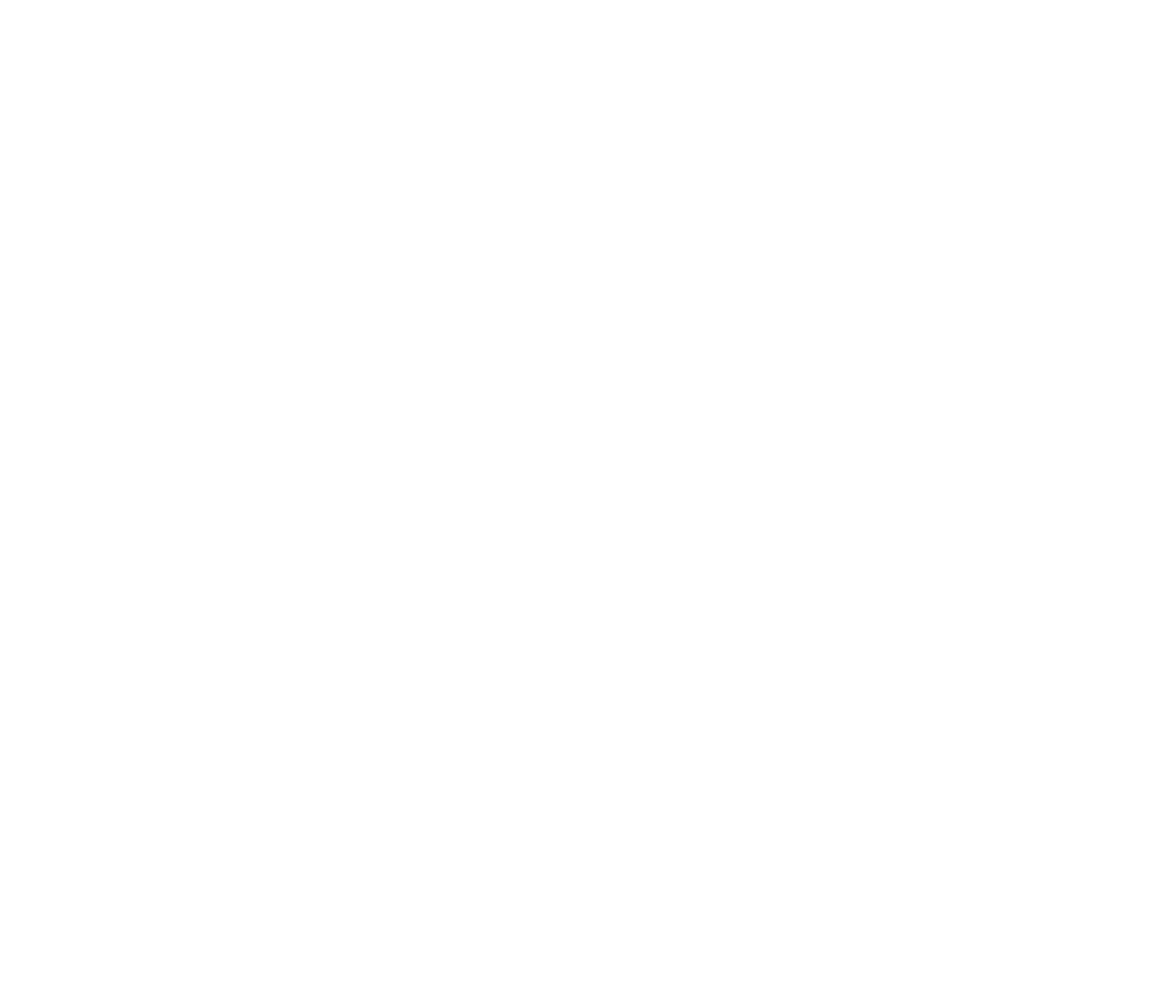
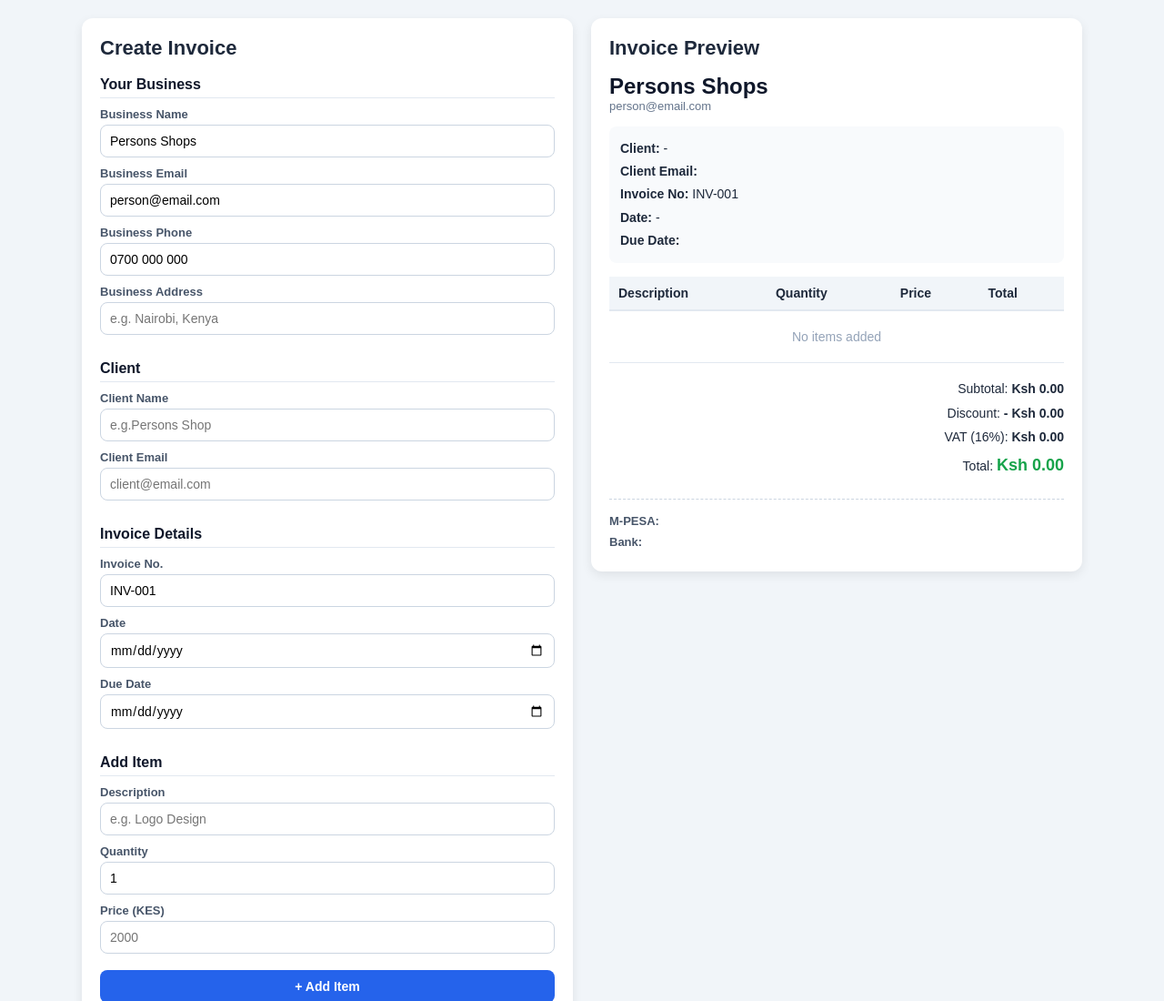
Before and after one commit to Mukai99/invoice-generator, a plain HTML site: page index.html in a window 1280 px wide. Shown: the top 1100 px of the page at 91% size. Before the commit the page ends 800 px from the top, so only its background shows below. Drawn offline with Linux system fonts and the light colour scheme.

Commit message:
Update invoice-generator, added style.css and invoice.js

```diff
--- a/index.html
+++ b/index.html
@@ -2,5 +2,149 @@
 <html lang="en">
 <head>
 <meta charset="UTF-8">
-<meta name="viewport"
-  content="width=device-width, initial-scale=1.0">
+<meta name="viewport" content="width=device-width, initial-scale=1.0">
+<title>Invoice Generator - Mukai</title>
+<link rel="stylesheet" href="style.css">
+</head>
+<body>
+
+<!-- Toast notification - shows "Item added" -->
+<div id="toast"></div>
+
+<div class="wrap">
+
+  <!-- LEFT: FORM -->
+  <div class="card no-print">
+    <h2>Create Invoice</h2>
+
+    <!-- BUSINESS -->
+    <h3>Your Business</h3>
+    <label>Business Name</label>
+    <input id="business" value="Persons Shops">
+
+    <label>Business Email</label>
+    <input id="businessEmail" value="person@email.com">
+
+    <label>Business Phone</label>
+    <input id="businessPhone" value="0700 000 000">
+
+    <label>Business Address</label>
+    <input id="businessAddress" placeholder="e.g. Nairobi, Kenya">
+
+    <!-- CLIENT -->
+    <h3>Client</h3>
+    <label>Client Name</label>
+    <input id="client" placeholder="e.g.Persons Shop">
+
+    <label>Client Email</label>
+    <input id="clientEmail" placeholder="client@email.com">
+
+    <!-- INVOICE DETAILS -->
+    <h3>Invoice Details</h3>
+    <label>Invoice No.</label>
+    <input id="inNo" value="INV-001">
+
+    <label>Date</label>
+    <input type="date" id="date">
+
+    <label>Due Date</label>
+    <input type="date" id="dueDate">
+
+    <!-- ITEM -->
+    <h3>Add Item</h3>
+    <label>Description</label>
+    <input id="description" placeholder="e.g. Logo Design">
+
+    <label>Quantity</label>
+    <input type="number" id="quantity" value="1">
+
+    <label>Price (KES)</label>
+    <input type="number" id="price" placeholder="2000">
+
+    <!-- script.js looks for addItemBtn -->
+    <button id="addItemBtn" type="button">+ Add Item</button>
+
+    <!-- VAT + DISCOUNT -->
+    <h3>Totals</h3>
+    <label>VAT Rate (%)</label>
+    <input type="number" id="vatRate" value="16">
+
+    <label>Discount (KES)</label>
+    <input type="number" id="discount" value="0">
+
+    <!-- PAYMENT -->
+    <h3>Payment</h3>
+    <label>M-PESA Till / Number</label>
+    <input id="mpesa" value="123456">
+
+    <label>Bank Name</label>
+    <input id="bankName" placeholder="e.g. Equity Bank">
+
+    <label>Bank Account</label>
+    <input id="bankAccount" placeholder="e.g. 1234567890">
+
+    <label>Notes</label>
+    <input id="notes" placeholder="Thank you for your business!">
+
+    <button class="green" onclick="window.print()">Print / Save as PDF</button>
+  </div>
+
+  <!-- RIGHT: PREVIEW  -->
+  <div class="card" id="invoicePreview">
+    <h2>Invoice Preview</h2>
+    <div id="invoiceContent">
+
+      <!-- Business header - filled by JS -->
+      <div class="invoice-header">
+        <h3 id="businessName"></h3>
+        <p id="businessContactInfo"></p>
+        <p id="businessPhonePreview"></p>
+        <p id="businessAddressPreview"></p>
+      </div>
+
+      <!-- Client + Invoice details -->
+      <div class="invoice-details">
+        <p><strong>Client:</strong> <span id="clientName"></span></p>
+        <p><strong>Client Email:</strong> <span id="clientEmailPreview"></span></p>
+        <p><strong>Invoice No:</strong> <span id="invoiceNo"></span></p>
+        <p><strong>Date:</strong> <span id="invoiceDate"></span></p>
+        <p><strong>Due Date:</strong> <span id="dueDatePreview"></span></p>
+      </div>
+
+      <!-- Items table - JS fills itemsBody -->
+      <table id="itemsTable">
+        <thead>
+          <tr>
+            <th>Description</th>
+            <th>Quantity</th>
+            <th>Price</th>
+            <th>Total</th>
+          </tr>
+        </thead>
+        <tbody id="itemsBody">
+          <!-- JS adds rows here -->
+        </tbody>
+      </table>
+
+      <!-- Totals-IDs must match script.js -->
+      <div class="total-amount">
+        <p>Subtotal: <b id="subtotal">KES 0</b></p>
+        <p>Discount: <b id="discountPreview">- KES 0</b></p>
+        <p>VAT (<span id="vatLabel">16</span>%): <b id="tax">KES 0</b></p>
+        <p>Total: <b id="totalAmount">KES 0</b></p>
+      </div>
+
+      <!-- Payment + Notes -->
+      <div class="payment-info">
+        <p><strong>M-PESA:</strong> <span id="mpesaPreview"></span></p>
+        <p><strong>Bank:</strong> <span id="bankPreview"></span></p>
+        <p id="notesPreview" style="color:#666;font-size:13px"></p>
+      </div>
+
+    </div>
+  </div>
+</div>
+
+<script src="invoice.js"></script>
+</body>
+</html>
--- /dev/null
+++ b/invoice.js
@@ -0,0 +1,144 @@
+(() => {
+  "use strict";
+
+  const $ = (id) => document.getElementById(id);
+
+  let items = [];
+  let nextItemId = 1;
+
+  // Format in KES currency: KES 2,000.00
+  const money = (amount) => {
+    return new Intl.NumberFormat("en-KE", {
+      style: "currency",
+      currency: "KES"
+    }).format(Number.isFinite(amount) ? amount : 0);
+  };
+
+  const value = (id) => $(id).value.trim();
+
+  const setText = (id, text) => {
+    const el = $(id);
+    if (el) el.textContent = text || "";
+  };
+
+  const safeNumber = (id) => {
+    const el = $(id);
+    if (!el) return 0;
+    const number = Number(el.value);
+    return Number.isFinite(number) ? number : 0;
+  };
+
+  // Prevents html injection
+  const escapeHtml = (unsafe) => {
+    return unsafe
+      .replace(/&/g, "&amp;")
+      .replace(/</g, "&lt;")
+      .replace(/>/g, "&gt;")
+      .replace(/"/g, "&quot;")
+      .replace(/'/g, "&#039;");
+  };
+
+  // Notification message
+  function showToast(message) {
+    const toast = $("toast");
+    if (!toast) return;
+    toast.textContent = message;
+    toast.classList.add("show");
+    window.clearTimeout(showToast.timer);
+    showToast.timer = window.setTimeout(() => {
+      toast.classList.remove("show");
+    }, 3000);
+  }
+
+  // Display invoice items
+  function renderItems() {
+    const body = $("itemsBody");
+    if (!body) return;
+
+    if (!items.length) {
+      body.innerHTML = `<tr class="empty-row"><td colspan="5">No items added</td></tr>`;
+      calculateTotals();
+      return;
+    }
+
+
+    body.innerHTML = items.map((item) => `<tr>
+      <td>
+        <span class="item-description">${escapeHtml(item.description)}</span>
+        <button class="remove-item no-print" type="button" data-remove="${item.id}">Remove</button>
+      </td>
+      <td class="align-right">${item.quantity}</td>
+      <td class="align-right">${money(item.price)}</td>
+      <td class="align-right"><strong>${money(item.quantity * item.price)}</strong></td>
+    </tr>`).join("");
+
+    calculateTotals();
+  }
+
+  function calculateTotals() {
+    const subtotal = items.reduce((sum, item) => sum + item.quantity * item.price, 0);
+
+    const discount = Math.min(Math.max(0, safeNumber("discount")), subtotal);
+    const taxableAmount = Math.max(0, subtotal - discount);
+    const vatRate = Math.min(100, Math.max(0, safeNumber("vatRate")));
+    const tax = taxableAmount * vatRate / 100;
+    const total = taxableAmount + tax;
+
+    setText("subtotal", money(subtotal));
+    setText("discountPreview", `- ${money(discount)}`);
+    setText("vatLabel", String(vatRate));
+    setText("tax", money(tax));
+    setText("totalAmount", money(total));
+  }
+
+   function updatePreview() {
+    setText("businessName", value("business") || "Mukai Designs");
+    setText("businessContactInfo", value("businessEmail") || "");
+    setText("clientName", value("client") || "-");
+    setText("invoiceNo", value("inNo") || "INV-001");
+    setText("invoiceDate", value("date") || "-");
+  }
+
+  function addItem() {
+    const description = value("description");
+    const quantity = safeNumber("quantity");
+    const price = safeNumber("price");
+
+    if (!description || !quantity || !price) {
+      showToast("Please fill Description, Quantity and Price");
+      return;
+    }
+
+    items.push({ id: nextItemId++, description, quantity, price });
+    $("description").value = "";
+    $("quantity").value = 1;
+    $("price").value = "";
+    renderItems();
+    showToast("Item added");
+  }
+
+  // Remove button - using event delegation
+  document.addEventListener("click", (e) => {
+    const btn = e.target.closest("[data-remove]");
+    if (!btn) return;
+    const id = Number(btn.dataset.remove);
+    items = items.filter(item => item.id !== id);
+    renderItems();
+  });
+
+  // Connect buttons + inputs
+  document.addEventListener("DOMContentLoaded", () => {
+    const addBtn = $("addItemBtn");
+    if (addBtn) addBtn.addEventListener("click", addItem);
+
+    // Live update when typing
+    ["business", "businessEmail", "client", "inNo", "date", "vatRate", "discount"].forEach(id => {
+      const el = $(id);
+      if (el) el.addEventListener("input", () => { updatePreview(); calculateTotals(); });
+    });
+
+    updatePreview();
+    renderItems();
+  });
+
+})();
--- /dev/null
+++ b/style.css
@@ -0,0 +1,236 @@
+/* ===== RESET ===== */
+* {
+  box-sizing: border-box;
+  margin: 0;
+  padding: 0;
+  font-family: Arial, sans-serif;
+}
+
+body {
+  background: #f1f5f9;
+  padding: 20px;
+  color: #1e293b;
+}
+
+/* ===== LAYOUT: form + preview side by side ===== */
+.wrap {
+  display: flex;
+  gap: 20px;
+  max-width: 1100px;
+  margin: 0 auto;
+  align-items: flex-start;
+}
+
+/* ===== CARDS ===== */
+.card {
+  background: white;
+  padding: 20px;
+  border-radius: 12px;
+  box-shadow: 0 4px 12px rgba(0,0,0,0.08);
+  flex: 1;
+}
+
+.card h2 {
+  font-size: 22px;
+  margin-bottom: 15px;
+}
+
+.card h3 {
+  font-size: 16px;
+  margin: 18px 0 10px 0;
+  color: #0f172a;
+  border-bottom: 1px solid #e2e8f0;
+  padding-bottom: 5px;
+}
+
+/* ===== FORM ===== */
+label {
+  display: block;
+  font-size: 13px;
+  font-weight: 600;
+  margin-bottom: 4px;
+  color: #475569;
+}
+
+input {
+  width: 100%;
+  padding: 9px 10px;
+  border: 1px solid #cbd5e1;
+  border-radius: 8px;
+  margin-bottom: 10px;
+  font-size: 14px;
+}
+
+input:focus {
+  outline: none;
+  border-color: #2563eb;
+  box-shadow: 0 0 0 2px rgba(37,99,235,0.15);
+}
+
+/* ===== BUTTONS ===== */
+button {
+  width: 100%;
+  padding: 10px;
+  border: none;
+  border-radius: 8px;
+  background: #2563eb;
+  color: white;
+  font-size: 14px;
+  font-weight: 600;
+  cursor: pointer;
+  margin-top: 8px;
+}
+
+button:hover {
+  background: #1d4ed8;
+}
+
+button.green {
+  background: #16a34a;
+}
+
+button.green:hover {
+  background: #15803d;
+}
+
+/* Small remove button inside table */
+.remove-item {
+  width: auto;
+  padding: 4px 8px;
+  font-size: 12px;
+  background: #ef4444;
+  margin-top: 5px;
+}
+
+.remove-item:hover {
+  background: #dc2626;
+}
+
+/* ===== INVOICE PREVIEW ===== */
+#invoicePreview {
+  background: white;
+}
+
+.invoice-header h3 {
+  font-size: 24px;
+  border: none;
+  margin: 0;
+  padding: 0;
+}
+
+.invoice-header p {
+  font-size: 13px;
+  color: #64748b;
+}
+
+.invoice-details {
+  margin: 15px 0;
+  font-size: 14px;
+  line-height: 1.8;
+  background: #f8fafc;
+  padding: 12px;
+  border-radius: 8px;
+}
+
+/* ===== TABLE ===== */
+table {
+  width: 100%;
+  border-collapse: collapse;
+  margin-top: 10px;
+  font-size: 14px;
+}
+
+th {
+  background: #f1f5f9;
+  text-align: left;
+  padding: 10px;
+  border-bottom: 2px solid #e2e8f0;
+}
+
+td {
+  padding: 10px;
+  border-bottom: 1px solid #e2e8f0;
+  vertical-align: top;
+}
+
+.align-right {
+  text-align: right;
+}
+
+.empty-row td {
+  text-align: center;
+  color: #94a3b8;
+  padding: 20px;
+}
+
+/* ===== TOTALS ===== */
+.total-amount {
+  text-align: right;
+  margin-top: 15px;
+  line-height: 1.9;
+  font-size: 14px;
+}
+
+.total-amount #totalAmount {
+  font-size: 18px;
+  color: #16a34a;
+}
+
+.payment-info {
+  margin-top: 20px;
+  font-size: 13px;
+  line-height: 1.8;
+  border-top: 1px dashed #cbd5e1;
+  padding-top: 12px;
+  color: #475569;
+}
+
+/* ===== TOAST ===== */
+#toast {
+  position: fixed;
+  top: 20px;
+  left: 50%;
+  transform: translateX(-50%);
+  background: #0f172a;
+  color: white;
+  padding: 10px 20px;
+  border-radius: 999px;
+  font-size: 14px;
+  opacity: 0;
+  pointer-events: none;
+  transition: opacity 0.3s;
+  z-index: 1000;
+}
+
+#toast.show {
+  opacity: 1;
+}
+
+/* ===== MOBILE: stack on small screens ===== */
+@media (max-width: 800px) {
+  .wrap {
+    flex-direction: column;
+  }
+}
+
+/* ===== PRINT: only show invoice ===== */
+@media print {
+  body {
+    background: white;
+    padding: 0;
+  }
+  .no-print {
+    display: none !important;
+  }
+  .wrap {
+    display: block;
+  }
+  .card {
+    box-shadow: none;
+    border: none;
+    padding: 0;
+  }
+  #toast {
+    display: none;
+  }
+}
```
